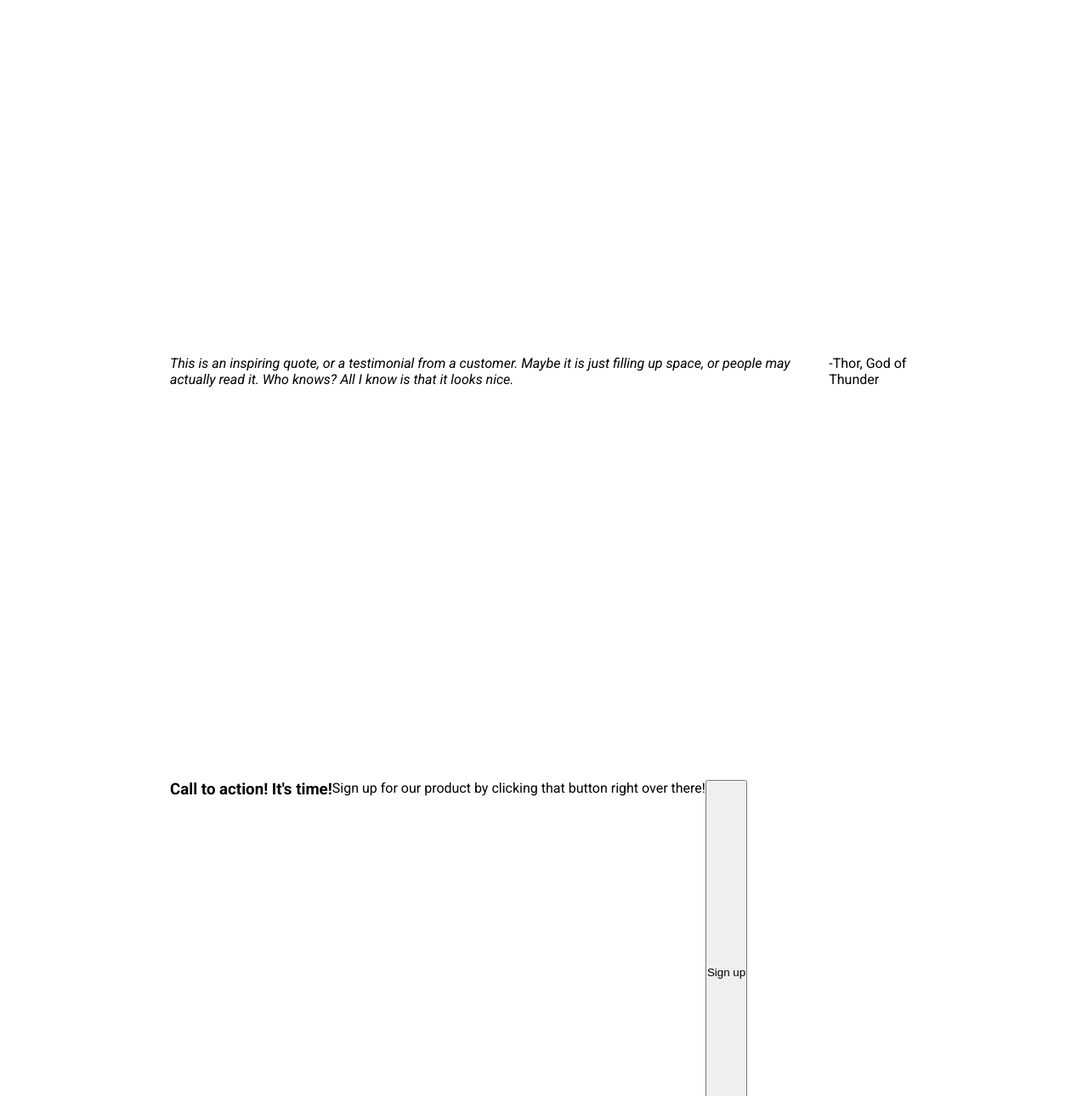
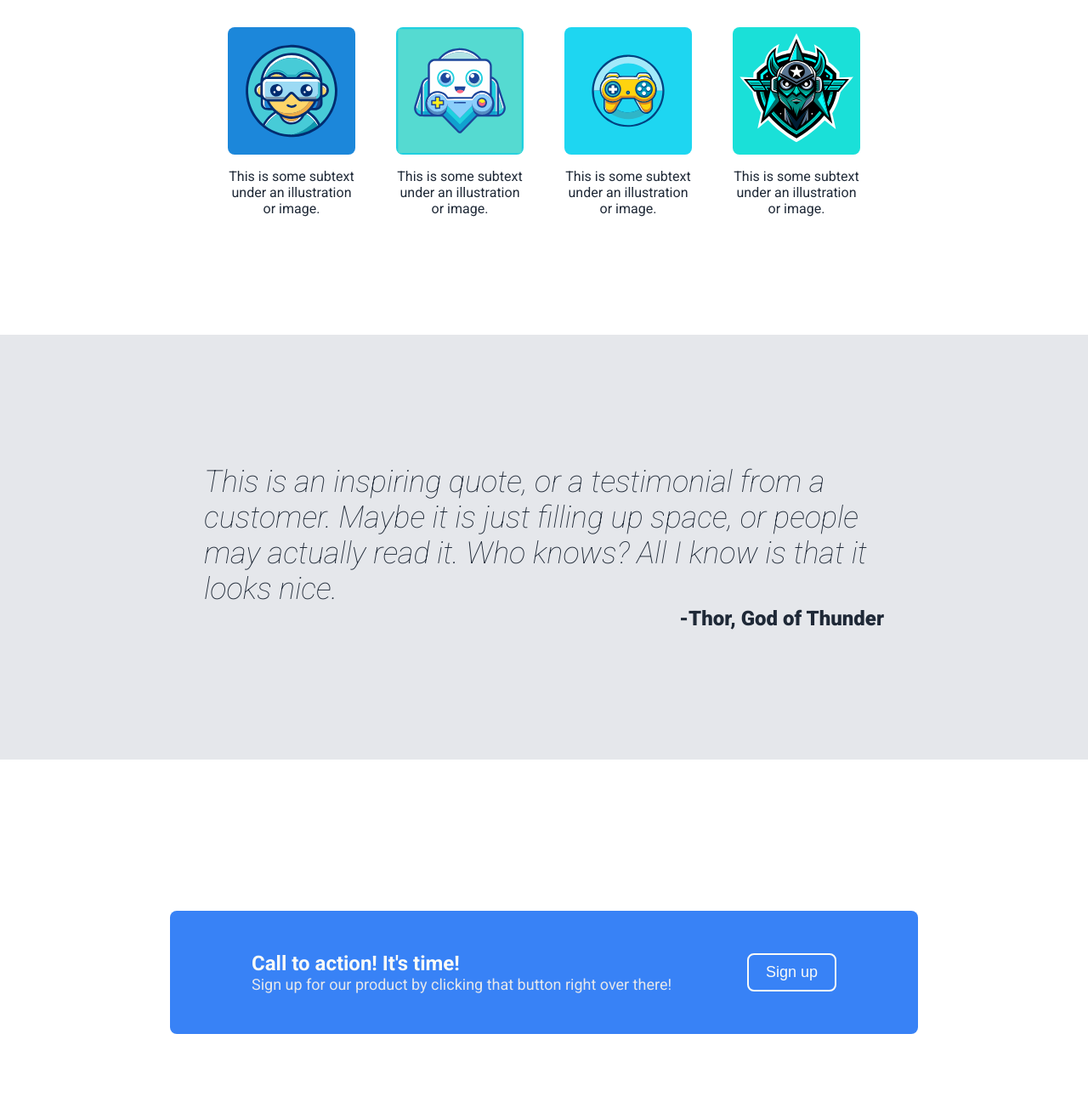
Before and after one commit to Justlearnfor/landing-page-project-TOP, a plain HTML site: page index.html in a window 1280 px wide. Shown: the part 682-1972 px from the top of the page at 85% size. Drawn offline with Linux system fonts and the light colour scheme.

Commit message:
Completed landing page with images, HTML, and CSS.

```diff
--- a/index.html
+++ b/index.html
@@ -24,31 +24,45 @@
             <p>This website has some subtext that goes here under the main title. It's a smaller font and the color has lower contrast</p>
             <button>Sign up</button>
         </div>
-        <p class="img-holder">This is a placeholder for an image</p>
+        <img class="img-holder" src="./images/art-7737624_640.jpg" alt="top-image">
     </div>
-    <div class="container">
+    <div class="container" id="cards">
         <h2>Some random information.</h2>
+        <div id="card-container">
             <div class="card">
-            <p>This is some subtext under an illustration or image</p>
+                <img src="./images/ai-generated-8531087.svg" alt="image-1">
+                <p>This is some subtext under an illustration or image.</p>
             </div>
             <div class="card">
-            <p>This is some subtext under an illustration or image</p>
+                <img src="./images/ai-generated-8531090.svg" alt="image-2">
+                <p>This is some subtext under an illustration or image.</p>
             </div>
             <div class="card">
-            <p>This is some subtext under an illustration or image</p>
+                <img src="./images/ai-generated-8531105.svg" alt="image-3">
+                <p>This is some subtext under an illustration or image.</p>
             </div>
             <div class="card">
-            <p>This is some subtext under an illustration or image</p>
+                <img src="./images/ai-generated-8531104.svg" alt="image-4">
+                <p>This is some subtext under an illustration or image.</p>
             </div>
         </div>
-    <div class="container">
+    </div>
+    <div class="container" id="quote">
         <p><em>This is an inspiring quote, or a testimonial from a customer. Maybe it is just filling up space, or people may actually read it. Who knows? All I know is that it looks nice.</em></p>
+        <div id="quote-name">
             <p>-Thor, God of Thunder</p>
         </div>
-    <div class="container">
+    </div>
+    <div class="container" id="bottom">
+        <div class="bottom-sub">
+            <div class="sub-right">
                 <h3>Call to action! It's time!</h3>
                 <p>Sign up for our product by clicking that button right over there!</p>
+            </div>
+            <div class="sub-left">
                 <button>Sign up</button>
+            </div>
+        </div>
     </div>
     <div class="footer">
         Copyright © The Odin Project 2025
--- a/styles.css
+++ b/styles.css
@@ -94,5 +94,115 @@ a {
     background-color: #E5E7EB;
     justify-content: center;
     align-items: center;
-    height: 200px;
+    height: auto;
+    border-radius: 500px;
 }
+
+#cards {
+    flex-direction: column;
+    justify-content: flex-start;
+    align-items: center;
+    padding-top: 48px;
+    gap: 48px;
+}
+
+h2 {
+    font-size: 36px;
+    font-weight: 900;
+}
+
+#card-container {
+    display: flex;
+    gap: 48px;
+}
+
+.card {
+    display: flex;
+    flex-direction: column;
+    width: 150px;
+    gap: 16px;
+}
+
+.card img {
+    border-radius: 8px;
+}
+
+.card p {
+    text-align: center;
+    color: #1F2937;
+}
+
+#quote {
+    background-color: #E5E7EB;
+    display: flex;
+    flex-direction: column;
+    justify-content: center;
+    align-items: center;
+}
+
+#quote p {
+    font-size: 36px;
+    font-weight: 100;
+    width: 800px;
+    color: #1F2937;
+}
+
+#quote-name {
+    display: flex;
+}
+
+#quote-name p {
+    font-weight: 900;
+    font-size: 24px;
+    text-align: right;
+}
+
+#bottom {
+    display: flex;
+    justify-content: center;
+    align-items: center;
+}
+
+.bottom-sub {
+    display: flex;
+    justify-content: space-between;
+    align-items: center;
+    background-color: #3882F6;
+    width: 100%;
+    border-radius: 8px;
+    padding: 48px 96px;
+}
+
+.sub-right h3 {
+    color: #F9FAF8;
+    font-size: 24px;
+}
+
+.sub-right p {
+    color: #E5E7EB;
+    font-size: 18px;
+}
+
+.sub-left button{
+    border-radius: 8px;
+    border-color: #F9FAF8;
+    border-style: solid;
+    color: #F9FAF8;
+    font-size: 18px;
+    background-color: #3882F6;
+    padding: 10px 20px;
+}
+
+.sub-left button:hover {
+    border-color: #3882F6;
+    background-color: #F9FAF8;
+    color: #3882F6;
+}
+
+.footer {
+    display: flex;
+    justify-content: center;
+    align-items: center;
+    background-color: #1F2937;
+    color: #E5E7EB
+}
```
Also changed, not shown: images/ai-generated-8531104.svg (added), images/art-7737624_640.jpg (added), 1 other file. Lines whose indentation alone changed are shown as unchanged.
